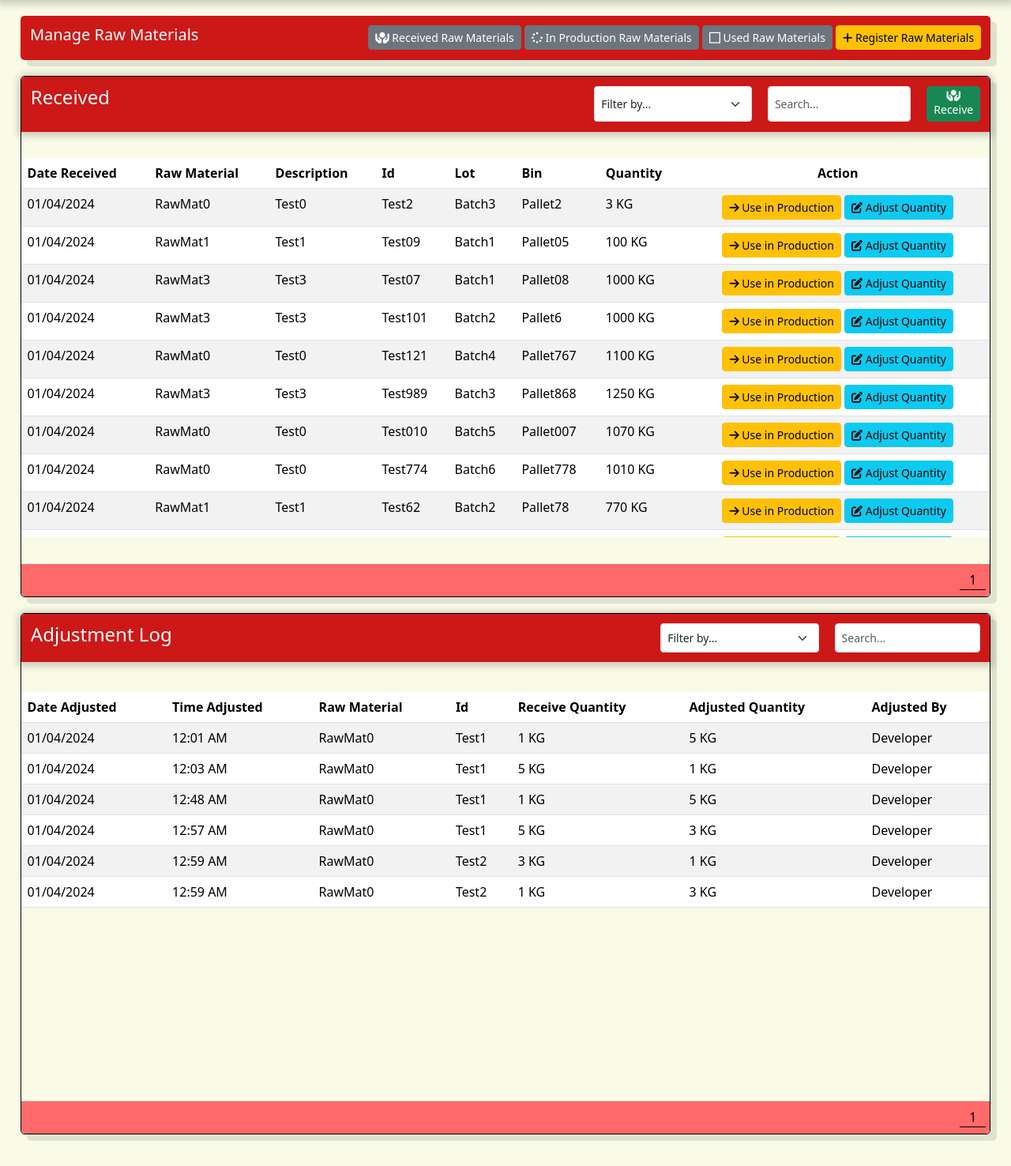
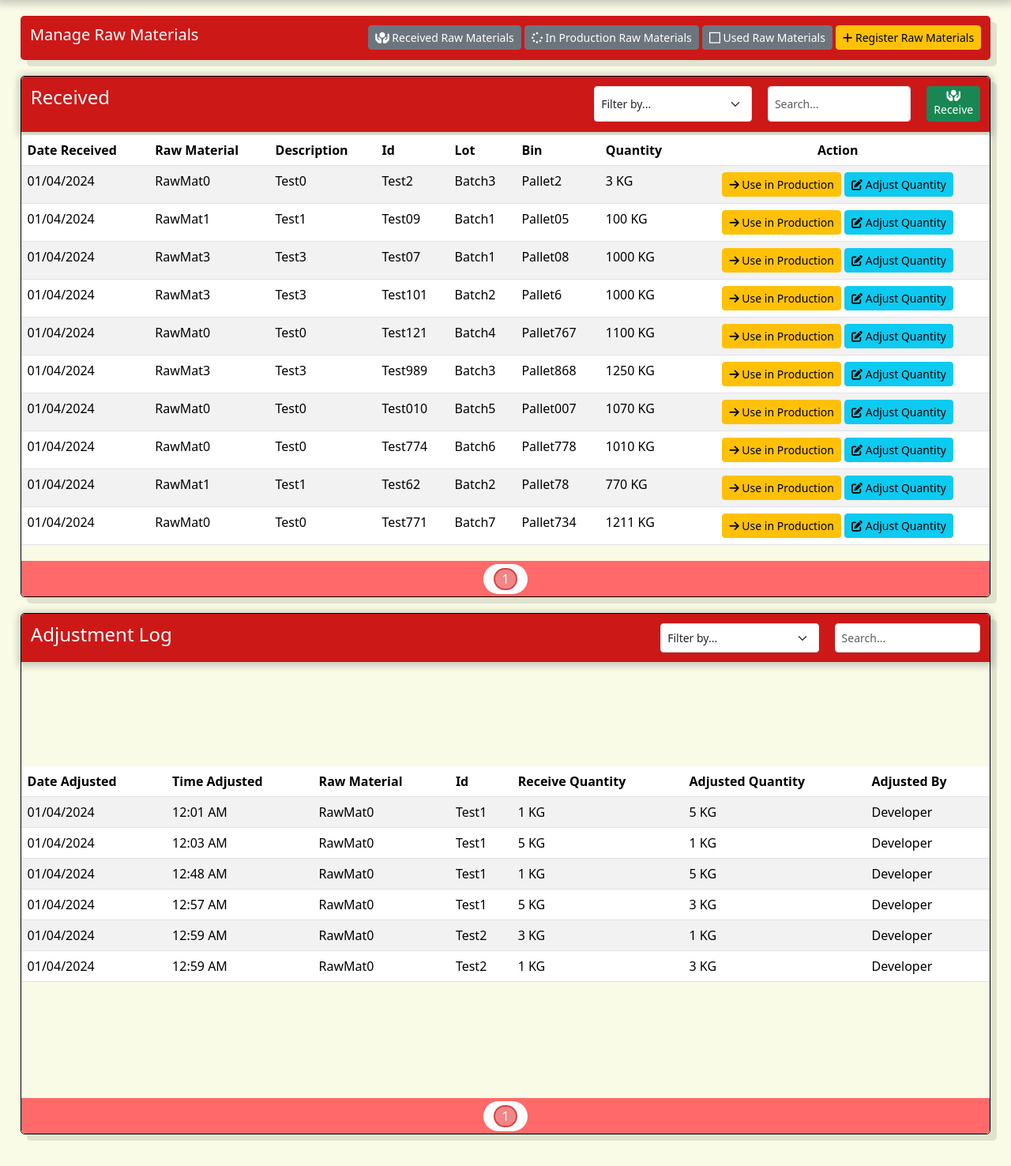
Before and after one commit to Shashimii/inventory-system-with-analytics, a PHP site: page /rm_items in a window 1280 px wide. Shown: the part 66-1542 px from the top of the page at 79% size. Run offline with PHP 8.4, Linux system fonts and the light colour scheme; data comes from the database, SQL or seed files in the repository; some libraries are stand-ins or nearby versions.

Commit message:
+ styled the pagination and table body

```diff
--- a/style.css
+++ b/style.css
@@ -100,38 +100,52 @@ th {
     justify-content: space-between;
 }
 
+/*== Modal Syles End ==*/
+
+/*== Table Styles ==*/
+.table-body {
+    flex: 1;
+    max-height: calc(70vh);
+    overflow-y: auto;
+}
+
 .table-footer {
     display: flex;
-    justify-content: flex-end;
+    align-items: center;
+    justify-content: center;
     background-color: #FF6969;
     border-bottom-left-radius: 5px;
     border-bottom-right-radius: 5px;
+    height: 45px;
 }
 
 .pagination {
     display: flex;
     list-style: none;
-    padding: 0;
-    margin: 8px 0;
+    padding: 5px;
+    margin: 3px 0;
+    background-color: #ffff;
+    border-radius: 50px;
 }
-.pagination li {
-    margin-right: 5px;
-}
+
 .pagination li a {
     display: block;
-    padding-inline: 12px;
+    margin-inline: 8px;
+    padding-inline: 8px;
+    text-decoration: none;
     color: black;
-    text-decoration: none;
 }
 .pagination li a:hover {
-    border-bottom: 1px solid black;
+    background-color: #F28585;
+    border-radius: 50px;
 }
 .pagination li.active a {
-    border-bottom: 1px solid black;
+    color: white;
+    background-color: #F28585;
+    border: 2px solid #D24545;
+    border-radius: 50px;
 }
 
-
-/*== Modal Syles End ==*/
 /*== End ==*/
 
 /*== Standard Template Styles ==*/
@@ -273,13 +287,6 @@ th {
     height: 660px;
 }
 
-.rm-manage-md-card-table-body {
-    flex: 1;
-    max-height: calc(60vh);
-    overflow-y: auto;
-}
-
-
 .rm-manage-md-card-btn-searchbar {
     display: flex;
     gap: 20px;
```
